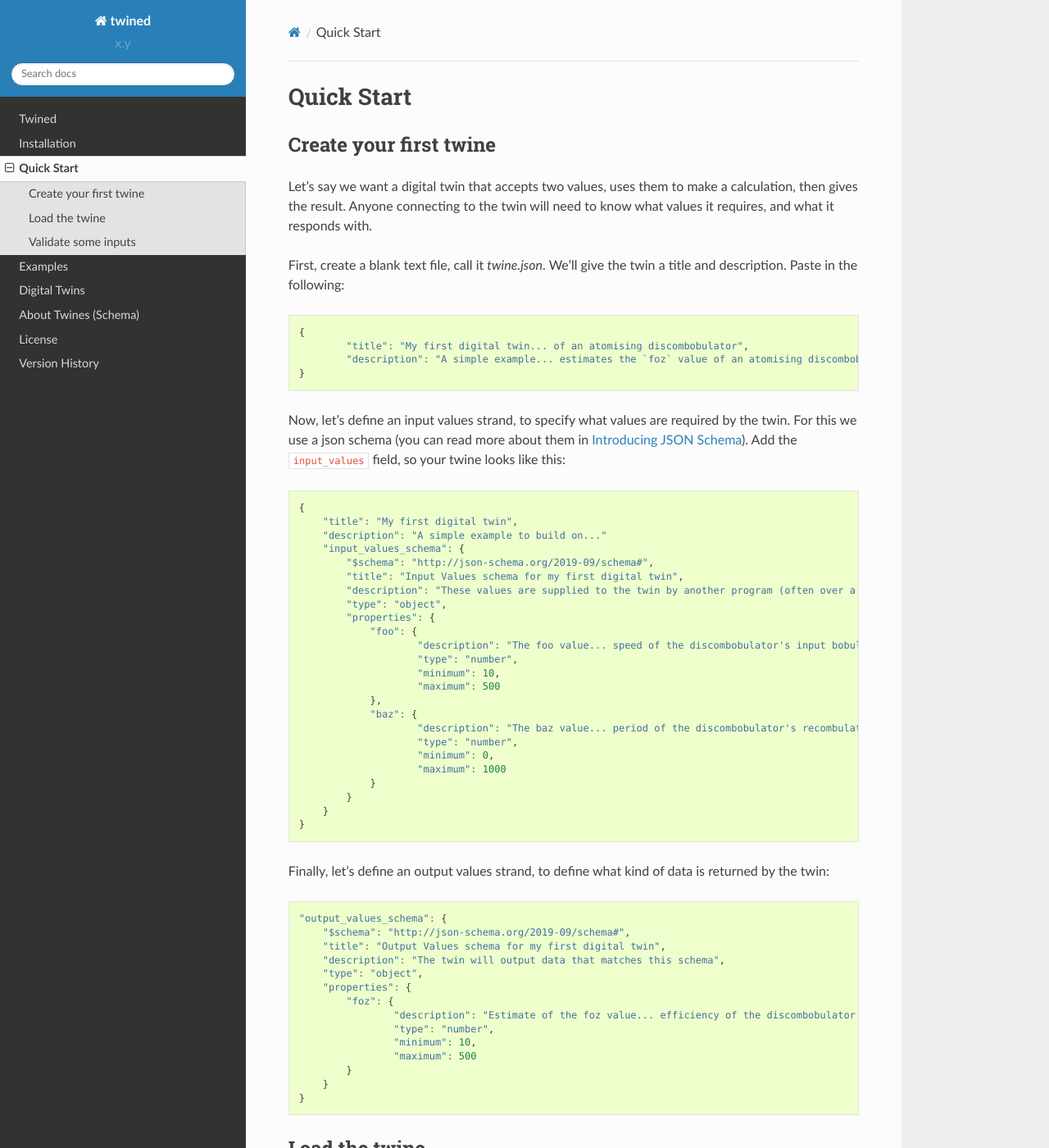
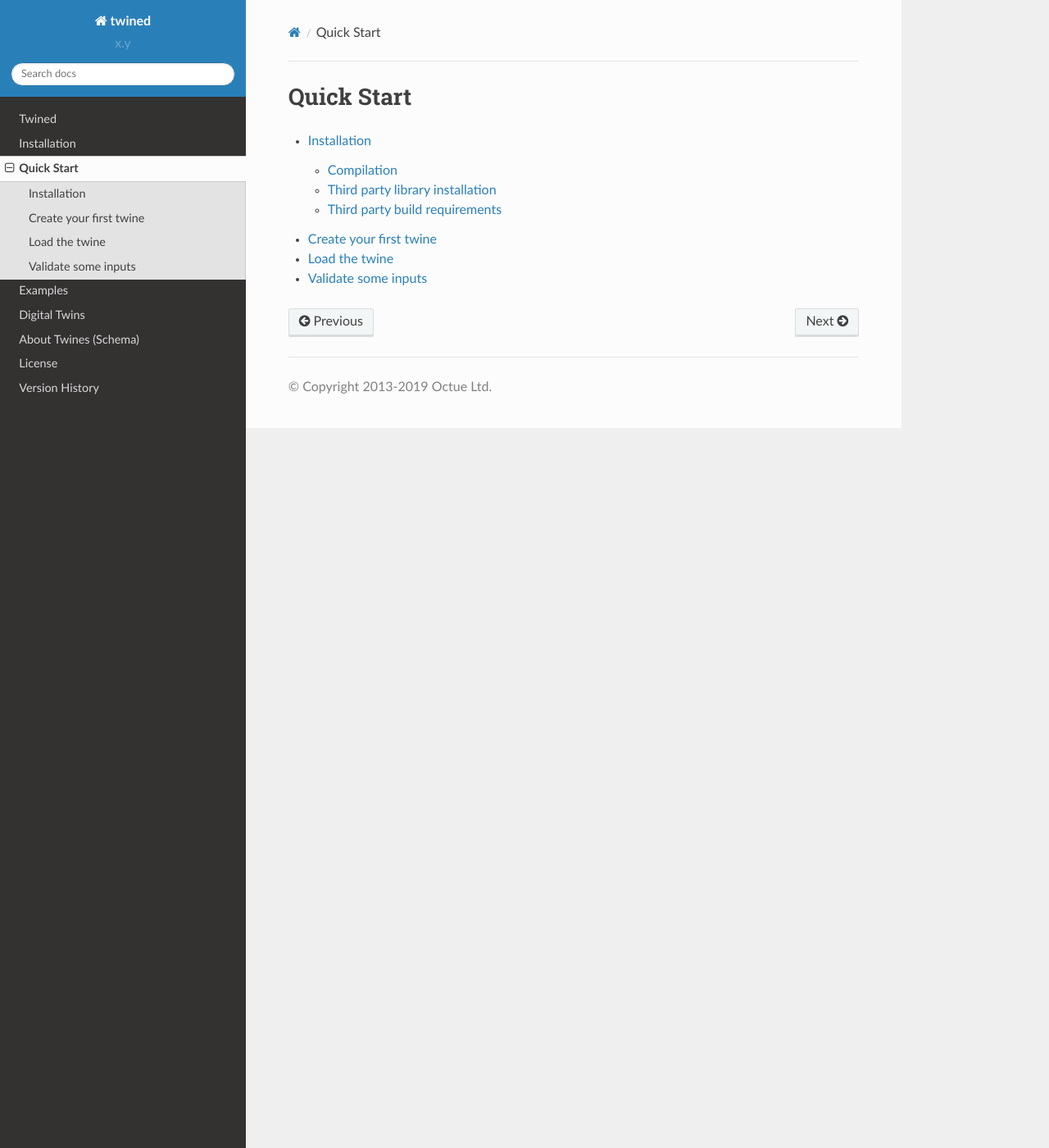
Before and after one commit to octue/twined, a Sphinx documentation site: the page built from docs/source/quick_start.rst, in a window 1280 px wide and 1400 px high. Shown: the whole window at 82% size. Built offline with Sphinx 7.4.7 and the Read the Docs theme 2.0.0, drawn with Linux system fonts in a browser that asks for light colours; some of the changed text lies outside the part shown.

Commit message:
DOC Updated quick start guide

```diff
--- a/docs/source/quick_start.rst
+++ b/docs/source/quick_start.rst
@@ -4,114 +4,8 @@
 Quick Start
 ============
 
-.. _create_a_twine:
+.. toctree::
+   :maxdepth: 2
 
-Create your first twine
-=======================
-
-Let's say we want a digital twin that accepts two values, uses them to make a calculation, then gives the result. Anyone connecting to the twin will need to know what values it requires, and what it responds with.
-
-First, create a blank text file, call it `twine.json`. We'll give the twin a title and description.
-Paste in the following:
-
-.. code-block:: javascript
-
-   {
-	   "title": "My first digital twin... of an atomising discombobulator",
-	   "description": "A simple example... estimates the `foz` value of an atomising discombobulator."
-   }
-
-Now, let's define an input values strand, to specify what values are required by the twin. For this we use a json schema
-(you can read more about them in :ref:`introducing_json_schema`). Add the ``input_values`` field, so your twine looks like this:
-
-.. code-block:: javascript
-
-    {
-        "title": "My first digital twin",
-        "description": "A simple example to build on..."
-        "input_values_schema": {
-            "$schema": "http://json-schema.org/2019-09/schema#",
-            "title": "Input Values schema for my first digital twin",
-            "description": "These values are supplied to the twin by another program (often over a websocket, depending on your integration provider). So as these values change, the twin can reply with an update.",
-            "type": "object",
-            "properties": {
-            	"foo": {
-            		"description": "The foo value... speed of the discombobulator's input bobulation module, in m/s",
-            		"type": "number",
-            		"minimum": 10,
-            		"maximum": 500
-            	},
-            	"baz": {
-            		"description": "The baz value... period of the discombobulator's recombulation unit, in s",
-            		"type": "number",
-            		"minimum": 0,
-            		"maximum": 1000
-            	}
-            }
-        }
-    }
-
-Finally, let's define an output values strand, to define what kind of data is returned by the twin:
-
-.. code-block:: javascript
-
-        "output_values_schema": {
-            "$schema": "http://json-schema.org/2019-09/schema#",
-            "title": "Output Values schema for my first digital twin",
-            "description": "The twin will output data that matches this schema",
-            "type": "object",
-            "properties": {
-            	"foz": {
-            		"description": "Estimate of the foz value... efficiency of the discombobulator in %",
-            		"type": "number",
-            		"minimum": 10,
-            		"maximum": 500
-            	}
-            }
-        }
-
-
-.. _load_the_twine:
-
-Load the twine
-==============
-
-**twined** provides a `Twine()` class to load a twine (from a file or a json string).
-The loading process checks the twine itself is valid. It's as simple as:
-
-.. code-block:: py
-
-    from twined import Twine
-
-    my_twine = Twine(file='twine.json')
-
-
-.. _validate_some_inputs:
-
-Validate some inputs
-====================
-
-Say we have some json that we want to parse and validate, to make sure it matches what's required for input values.
-
-.. code-block:: py
-
-    my_input_values = my_twine.validate_input_values(json='{"foo": 30, "baz": 500}')
-
-You can read the values from a file too. Paste the following into a file named ``input_values.json``:
-
-.. code-block:: javascript
-
-    {
-      "foo": 30,
-      "baz": 500
-    }
-
-Then parse and validate directly from the file:
-
-.. code-block:: py
-
-    my_input_values = my_twine.validate_input_values(file="input_values.json")
-
-
-.. ATTENTION::
-    LIBRARY IS UNDER CONSTRUCTION! WATCH THIS SPACE FOR MORE!
+   quick_start_installation
+   quick_start_create_your_first_twine
```
Also changed, not shown: docs/source/quick_start_create_your_first_twine.rst (added, +111 -0 lines), docs/source/quick_start_installation.rst (added, +41 -0 lines).
